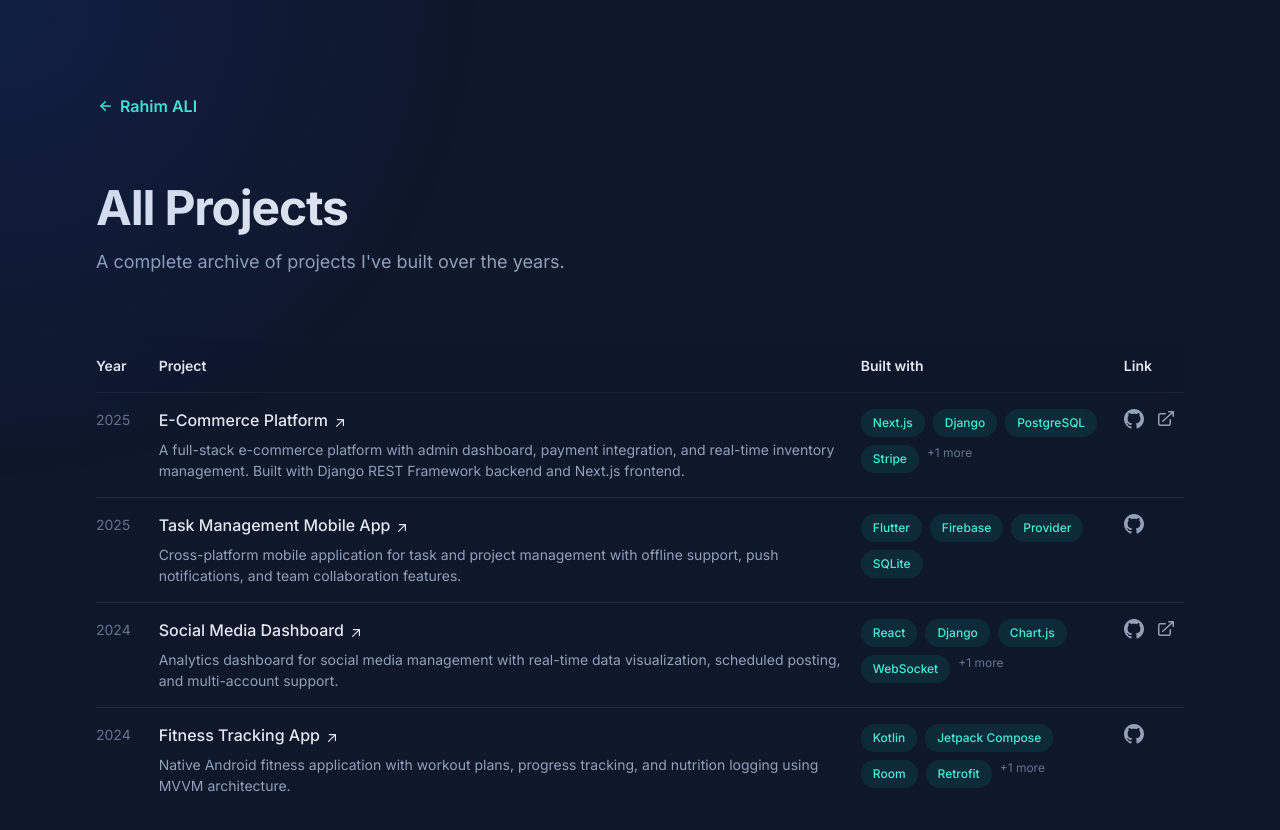
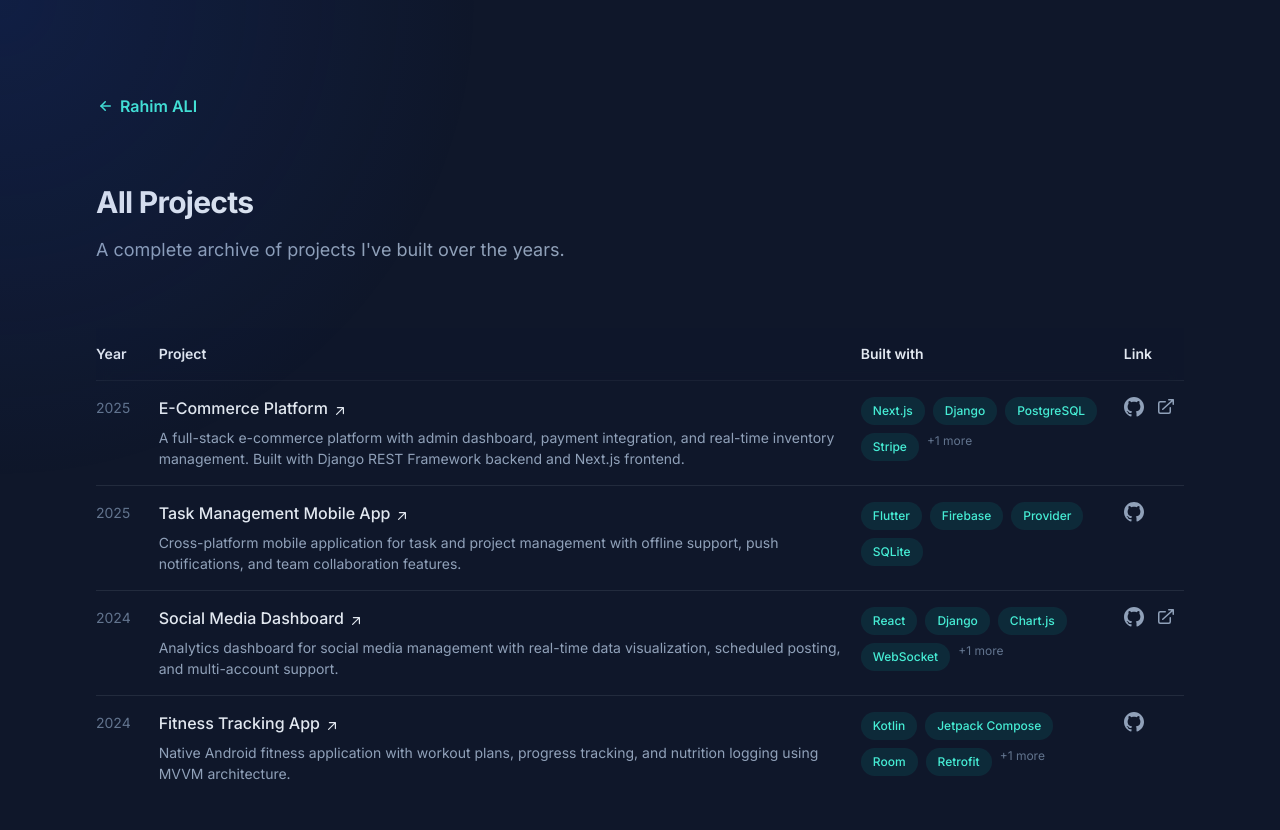
Before and after one commit to Rahim10020/freelance_portfolio, a Next.js app: page /projects in a window 1280 px wide. Shown: the top 830 px of the page. Built offline with nearby package versions, Linux system fonts and the light colour scheme.

Commit message:
modifs finales...

```diff
--- a/src/app/projects/page.tsx
+++ b/src/app/projects/page.tsx
@@ -41,7 +41,7 @@ export default function ProjectsArchive() {
 
                 {/* Header */}
                 <div className="mb-16">
-                    <h1 className="text-4xl font-bold tracking-tight text-slate-200 sm:text-5xl mb-4">
+                    <h1 className="text-2xl font-bold tracking-tight text-slate-200 sm:text-3xl mb-4">
                         All Projects
                     </h1>
                     <p className="text-lg text-slate-400 max-w-2xl">
--- a/src/components/ui/SocialLinks.tsx
+++ b/src/components/ui/SocialLinks.tsx
@@ -24,7 +24,7 @@ export default function SocialLinks() {
                         href={link.url}
                         target="_blank"
                         rel="noopener noreferrer"
-                        className="block hover:text-slate-200 transition-colors"
+                        className="block text-slate-400 hover:text-slate-200 transition-colors"
                         aria-label={link.name}
                     >
                         <svg
```
